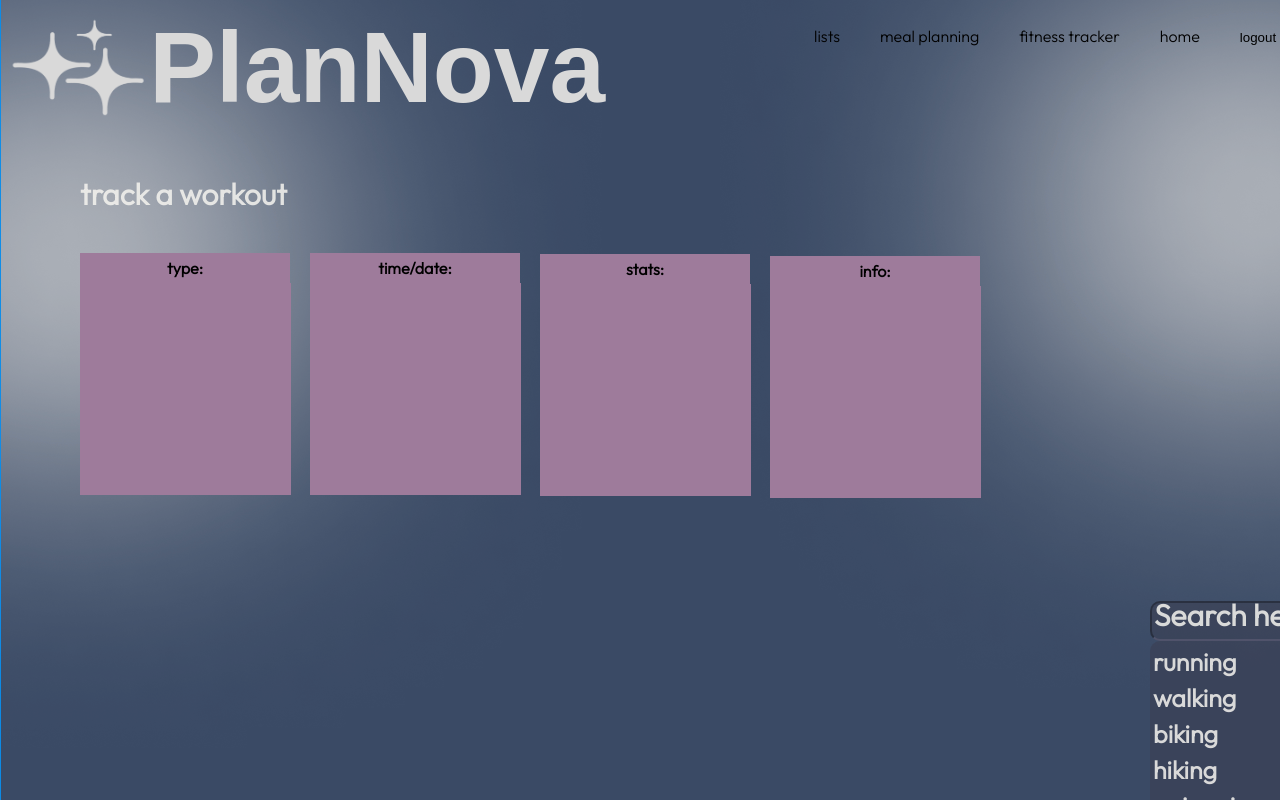
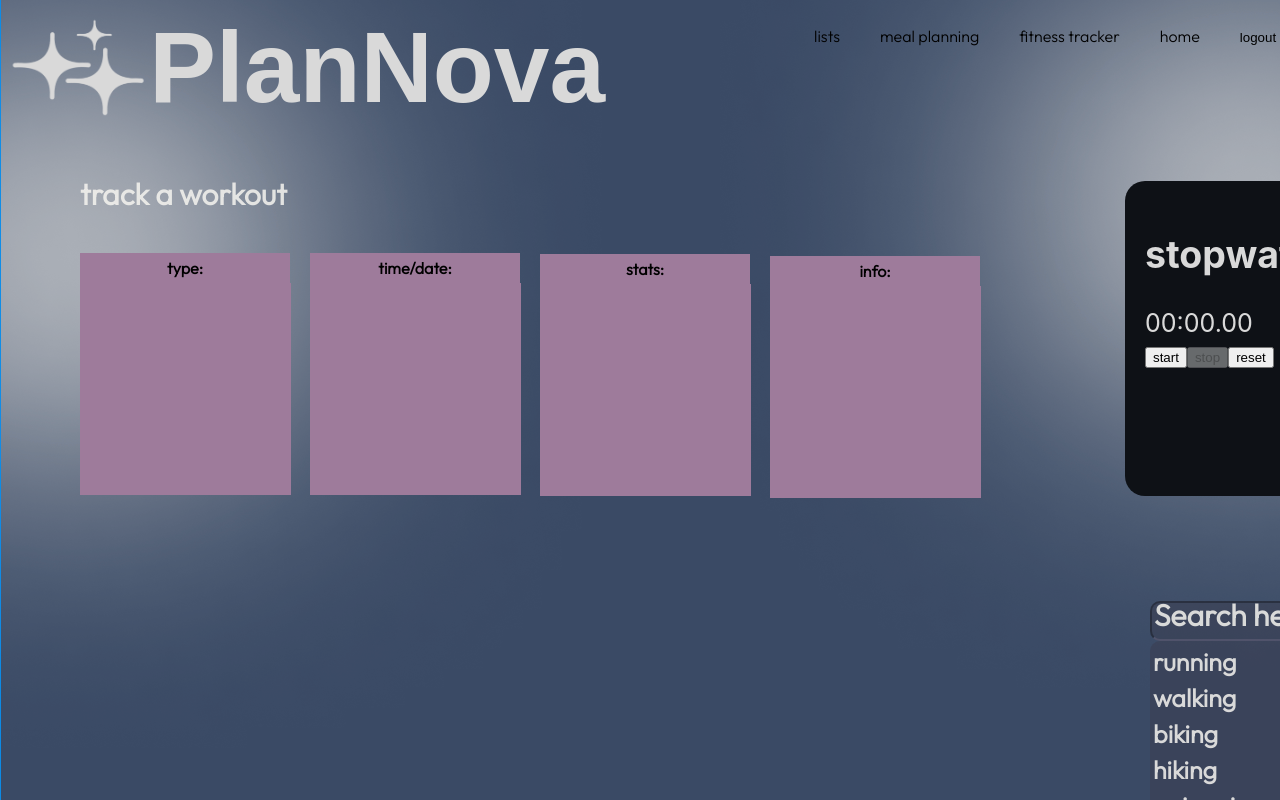
Before and after one commit to brookewest11/PlanNova, a React (Create React App) app in the folder src/plannova/: page /fitness-tracker in a window 1280 px wide. Shown: the top 800 px of the page. Built offline with nearby package versions, Linux system fonts and the light colour scheme; a web font is replaced by a local one.

Commit message:
kenadis fitness tracker and gabis fitness tracker

```diff
--- a/src/plannova/src/modules/FitnessTracker.css
+++ b/src/plannova/src/modules/FitnessTracker.css
@@ -81,9 +81,6 @@ body {
     vertical-align: top;
     color: black;
   }
-
-
-
 p
 {
     font-size: 30px;
@@ -95,3 +92,13 @@ p
     font-size: 25px;
     position:relative; left:1150px; bottom:600px;
 }
+
+.stopwatch-container
+{
+  font-size: 25px;
+  position:relative; left:1150px; bottom:1300px;
+  margin-left: -25px;
+  justify-content: center;
+  align-items: center;
+  color: #d9d9d9
+}
--- a/src/plannova/src/modules/FitnessTracker.tsx
+++ b/src/plannova/src/modules/FitnessTracker.tsx
@@ -1,8 +1,8 @@
 import React from 'react';
 import "./FitnessTracker.css";
 import { Link } from 'react-router-dom';
+import Stopwatch from "./Stopwatch";
 import {useState} from 'react'
-import MonthCal from "./MonthCal";
 import SearchBar from "./fitnessSearch";
 
 import logopic from './logostars.png';
@@ -31,6 +31,7 @@ function FitnessTracker(){
           </div>
       </div>
       </div>
+
   <div className="track">
     <p>track a workout</p>
   </div>
@@ -57,8 +58,11 @@ function FitnessTracker(){
   <div className="search-bar">
   <SearchBar />
   </div>
+  <div className="stopwatch-container">
+       <Stopwatch />
+  </div>
   </>
-    )
+  )
 
 }
 
--- /dev/null
+++ b/src/plannova/src/modules/Stopwatch.css
@@ -0,0 +1,51 @@
+/*
+CSS File for the Stopwatch Component
+*/
+
+.stopwatch /*css for .stopwatch element*/
+{
+    font-family: "Outfit";
+    text-align: center;
+    margin: 20px;
+    padding: 10px;
+    border-radius: 10px; /*rounded corners*/
+    color: rgba(244, 243, 239, 0.855); /*transparency*/
+  }
+
+  .display /*stopwatch display area*/
+  {
+    font-size: 2px;
+    margin: 20px;
+  }
+
+  .controls /*controls section*/
+  {
+    display: flex;
+    justify-content: center;
+    margin-top: 20px;
+  }
+
+  .controls button /*buttons within controls*/
+  {
+    font-size: 15px;
+    padding: 5px 10px;
+    margin: 40px;
+    cursor: pointer;
+    background-color: #0074d9;
+    color: #d9d9d9;;
+    border: none;
+    border-radius: 5px;
+  }
+
+  .controls button:disabled /*css for disabled buttons*/
+  {
+    background-color: #d9d9d9;
+    cursor: not-allowed;
+  }
+
+  h2 /*stype for h2 "stopwatch"*/
+  {
+    color: #d9d9d9;
+    font-size: 1.5em;
+    margin-bottom: 10px;
+  }
--- /dev/null
+++ b/src/plannova/src/modules/Stopwatch.tsx
@@ -0,0 +1,72 @@
+/*
+TSX File for the Stopwatch Component
+*/
+
+import React, { useState, useRef } from "react";
+
+function Stopwatch()
+{
+  //declare variables here
+  const [isRunning, setIsRunning] = useState(false); //keep track of if it is running
+  const [time, setTime] = useState(0); //store the elapsed time
+
+  const timerRef = useRef<number | null>(null); //reference for storing timer ID
+
+  const startTimer = () => //function to start the timer
+  {
+    if (!isRunning) {
+      const startTime = Date.now() - time; //find the initial time
+      timerRef.current = window.setInterval(() => //update every 10 milliseconds
+      {
+        setTime(Date.now() - startTime);
+      }, 10);
+      setIsRunning(true); //update state to know that it is running
+    }
+  };
+
+  const stopTimer = () =>  //function to stop the timer
+  {
+    if (isRunning)
+    {
+      if (timerRef.current)
+      {
+        clearInterval(timerRef.current); //clear when stopping
+      }
+      setIsRunning(false); //update running state that stopwatch is stopped
+    }
+  };
+
+  const resetTimer = () =>{ //function to reset the timer
+    stopTimer(); //stop timer
+    setTime(0); //reset the time to 0
+  };
+
+  const formatTime = (milliseconds: number) => //format time
+  {
+    const minutes = Math.floor(milliseconds / 60000);
+    const seconds = Math.floor((milliseconds % 60000) / 1000);
+    const centiseconds = Math.floor((milliseconds % 1000) / 10);
+
+    return `${String(minutes).padStart(2, "0")}:${String(seconds).padStart(2, "0")}.${String(centiseconds).padStart(2, "0")}`; //minute, seconds, centiseconds
+  };
+  //stopwatch component
+    return (
+        <div style={{ backgroundColor: "#0E1116", padding: "20px", borderRadius: "20px", width: "350px", height: "275px", marginTop: "20px" }}>
+          <div className="stopwatch">
+            <h2>stopwatch</h2>
+            <div className="display">{formatTime(time)}</div>
+            <div className="controls">
+              <button onClick={startTimer} disabled={isRunning}>
+                start
+              </button>
+              <button onClick={stopTimer} disabled={!isRunning}>
+                stop
+              </button>
+              <button onClick={resetTimer}>reset</button>
+            </div>
+          </div>
+        </div>
+      );
+}
+
+export default Stopwatch;
--- a/src/plannova/src/modules/fitnessSearch.tsx
+++ b/src/plannova/src/modules/fitnessSearch.tsx
@@ -21,6 +21,7 @@ const SearchBar: React.FC = () => {
     //our event we want to create is to set the search bar input value as a new value which would be the user's input
     setSearchInput(inputEvent.target.value);
   };
+
 
   //checks if the user input string length is greater than 0 (which would mean they didn't enter an input)
   //if it is greater than zero then we filter through the workouts array to find the specific workour name that matches
```
